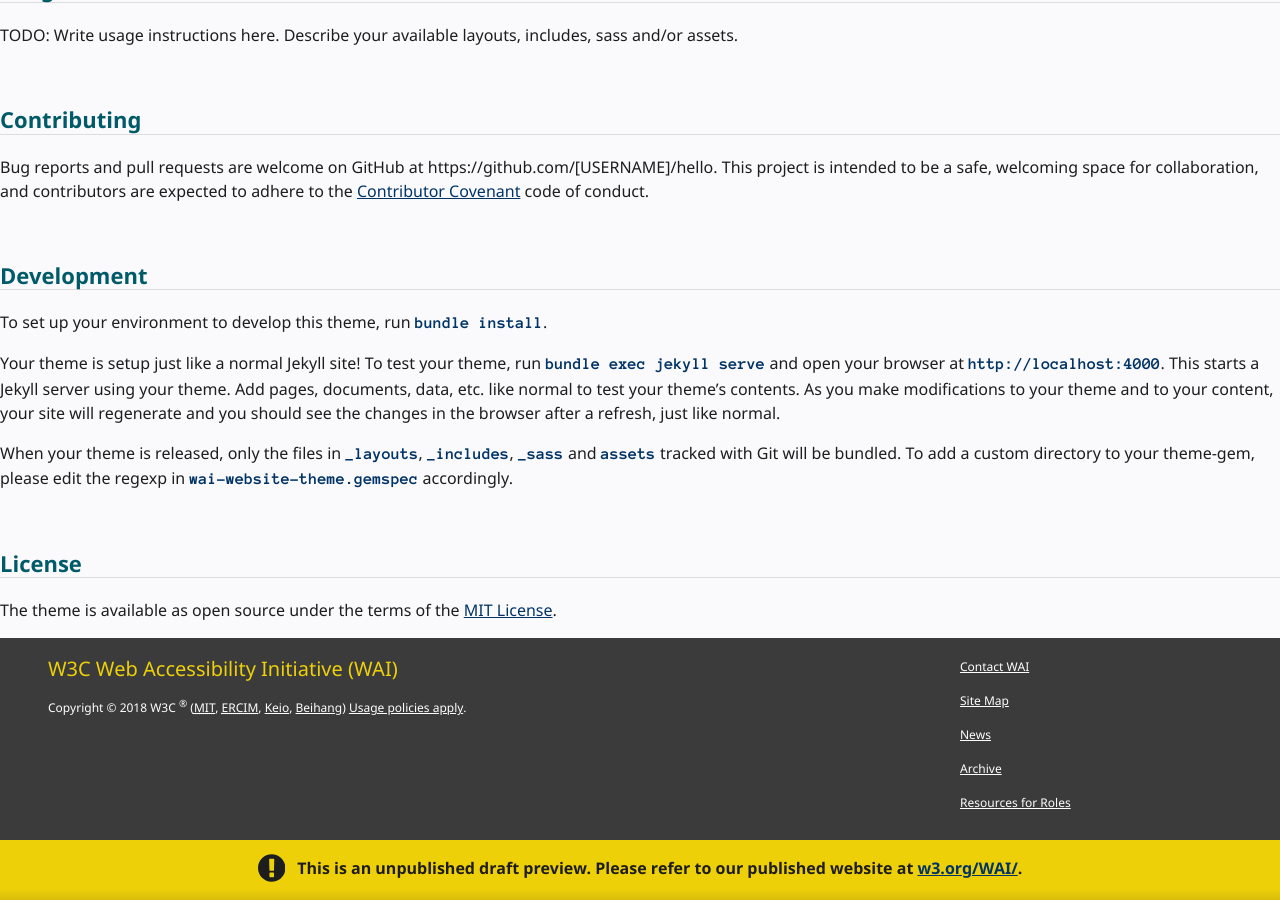
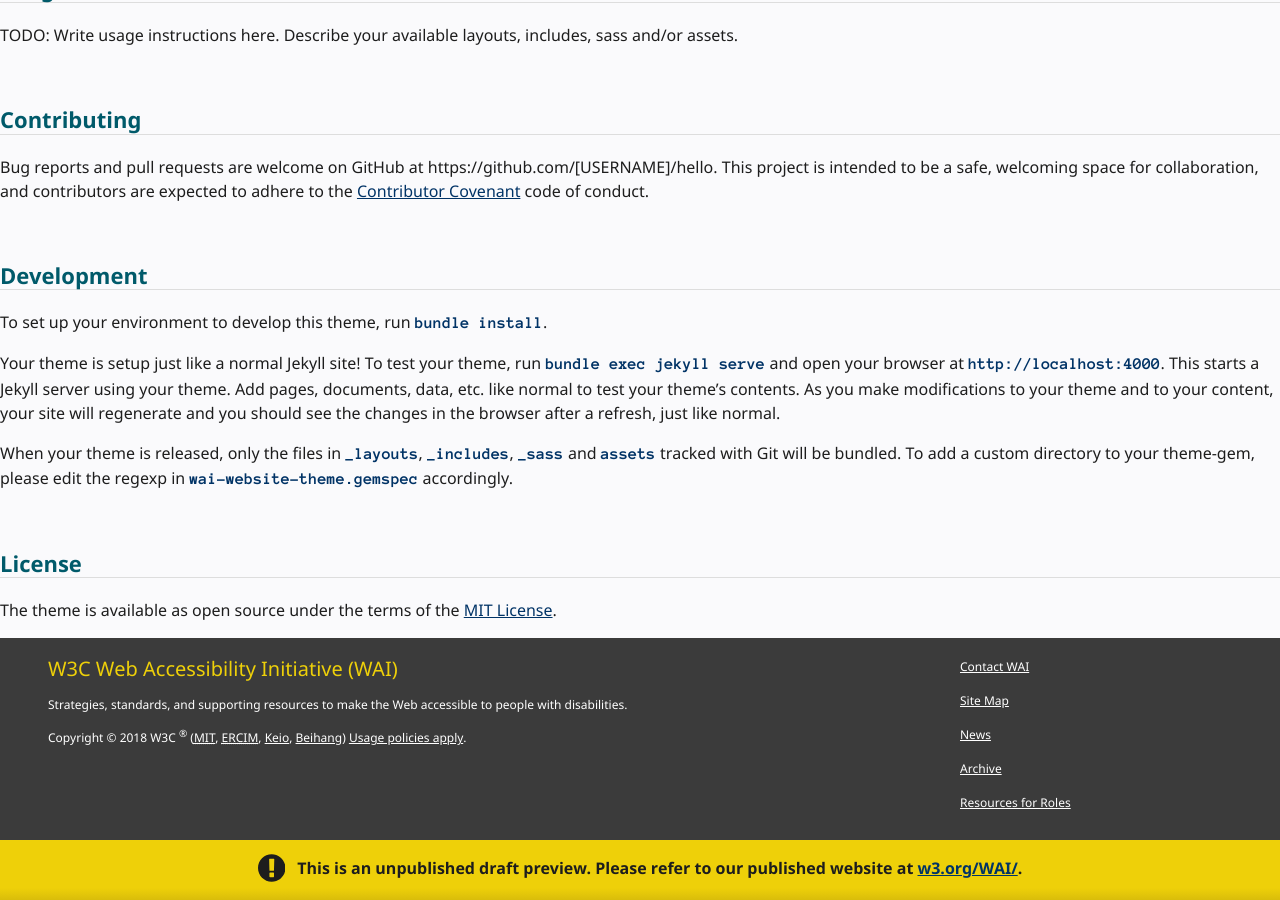
Before and after one commit to w3c/wai-website-theme, a Jekyll site: the page built from README.md, in a window 1280 px wide and 900 px high, scrolled down 875 px. Built offline with Jekyll 4.4.1, drawn with Linux system fonts in a browser that asks for light colours; cached includes are drawn as plain includes; our own code applies the rules of GitHub Pages for plain Markdown files; comment, search, counter and statistics services are not loaded.

Commit message:
footer tagline (longer version than header)

```diff
--- a/_includes/footer.html
+++ b/_includes/footer.html
@@ -10,7 +10,7 @@
 <footer class="site-footer grid-4q">
   <div class="q1-start q3-end">
     <p><a class="largelink" href="https://w3.org/WAI/">W3C Web Accessibility Initiative (WAI)</a></p>
-    <p>{{site.claim}}</p>
+    <p>Strategies, standards, and supporting resources to make the Web accessible to people with disabilities.</p>
     <p>Copyright &#xA9; 2018 W3C <sup>&#xAE;</sup> (<a href="http://www.csail.mit.edu/"><abbr title="Massachusetts Institute of Technology">MIT</abbr></a>, <a href="http://www.ercim.eu/"><abbr title="European Research Consortium for Informatics and Mathematics">ERCIM</abbr></a>, <a href="http://www.keio.ac.jp/">Keio</a>, <a href="http://ev.buaa.edu.cn/">Beihang</a>) <a href="/Consortium/Legal/ipr-notice">Usage policies apply</a>.</p>
   </div>
   <div class="q4-start q4-end">
```
